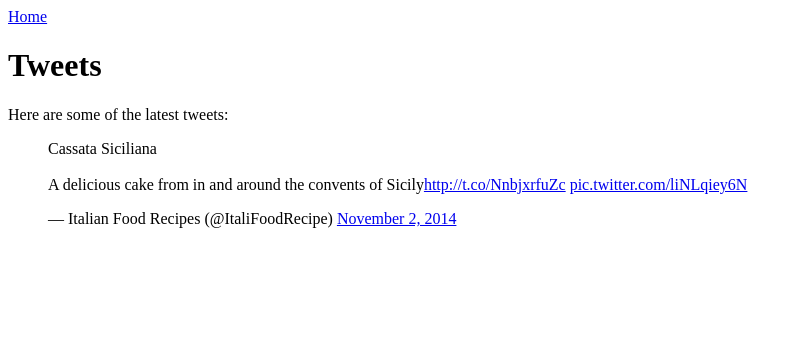
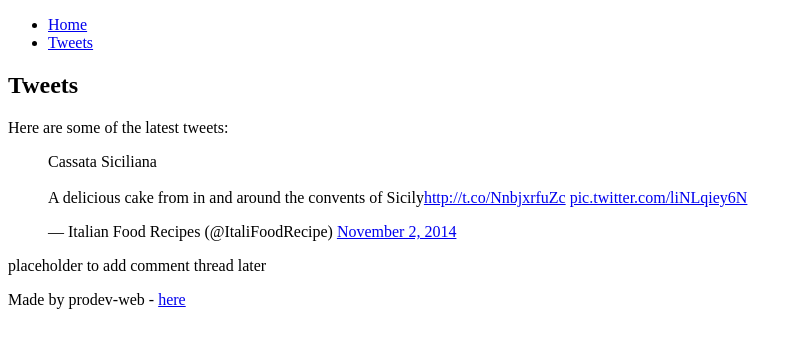
Before and after one commit to prodev-web/My_First_Portfolio, a plain HTML site: page html_basic/tweets.html in a window 1280 px wide. Shown: the whole page, without its empty margins (0-803 px from the left). Drawn offline with Linux system fonts and the light colour scheme.

Commit message:
Refactor HTML structure in index.html and tweets.html to include header navigation, main content, and footer

```diff
--- a/html_basic/tweets.html
+++ b/html_basic/tweets.html
@@ -6,12 +6,24 @@
     <title>Tweets</title>
 </head>
 <body>
-    <nav>
-        <a href="index.html">Home</a>
-    </nav>
-    <h1>Tweets</h1>
-    <p>Here are some of the latest tweets:</p>
-    <blockquote class="twitter-tweet" data-theme="dark"><p lang="en" dir="ltr">Cassata Siciliana<br><br>A delicious cake from in and around the convents of Sicily<a href="http://t.co/NnbjxrfuZc">http://t.co/NnbjxrfuZc</a> <a href="http://t.co/liNLqiey6N">pic.twitter.com/liNLqiey6N</a></p>&mdash; Italian Food Recipes (@ItaliFoodRecipe) <a href="https://twitter.com/ItaliFoodRecipe/status/528752532810514433?ref_src=twsrc%5Etfw">November 2, 2014</a></blockquote> <script async src="https://platform.twitter.com/widgets.js"></script>
-
+    <header>
+        <nav>
+            <ul>
+                <li><a href="index.html">Home</a></li>
+                <li><a href="tweets.html">Tweets</a></li>
+            </ul>
+        </nav>
+    </header>
+    <main>
+        <article>
+            <h1>Tweets</h1>
+            <p>Here are some of the latest tweets:</p>
+            <blockquote class="twitter-tweet" data-theme="dark"><p lang="en" dir="ltr">Cassata Siciliana<br><br>A delicious cake from in and around the convents of Sicily<a href="http://t.co/NnbjxrfuZc">http://t.co/NnbjxrfuZc</a> <a href="http://t.co/liNLqiey6N">pic.twitter.com/liNLqiey6N</a></p>&mdash; Italian Food Recipes (@ItaliFoodRecipe) <a href="https://twitter.com/ItaliFoodRecipe/status/528752532810514433?ref_src=twsrc%5Etfw">November 2, 2014</a></blockquote> <script async src="https://platform.twitter.com/widgets.js"></script>
+        </article>
+        <aside>
+            <p>placeholder to add comment thread later</p>
+        </aside>
+    </main>
+    <footer>Made by prodev-web - <a href="https://github.com/prodev-web/My_First_Portfolio" target="_blank">here</a></footer>
 </body>
 </html>
```
Also changed, not shown: html_basic/index.html (+14 -1 lines).
